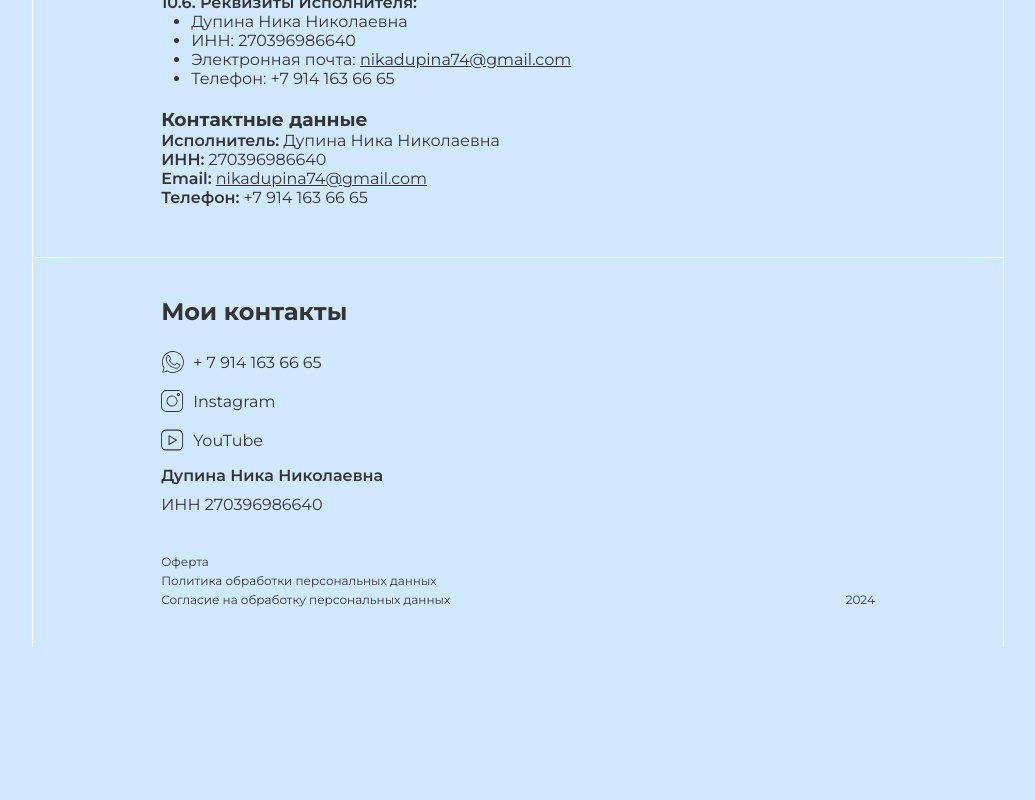
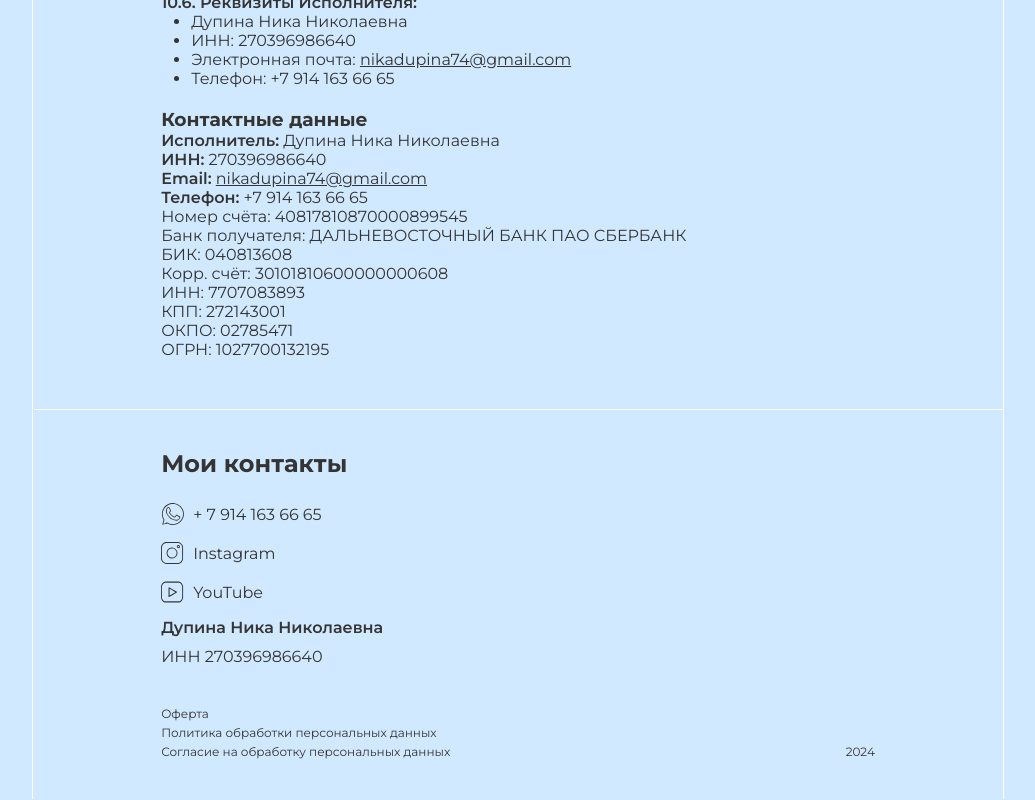
Before and after one commit to pavloging/nikassdgym, a React (Vite) app in the folder client/: page /offerta in a window 1280 px wide. Shown: the part 4601-5401 px from the top of the page, without its empty margins (122-1157 px from the left). Before the commit the page ends 5249 px from the top, so only its background shows below. Built offline with nearby package versions, Linux system fonts and the light colour scheme.

Commit message:
Update Offerta.tsx

```diff
--- a/client/src/pages/Offerta.tsx
+++ b/client/src/pages/Offerta.tsx
@@ -116,6 +116,15 @@ const Offerta: FC = () => {
             <p><b>ИНН:</b> 270396986640</p>
             <p><b>Email:</b> <a href="mailto:nikadupina74@gmail.com">nikadupina74@gmail.com</a></p>
             <p><b>Телефон:</b> +7 914 163 66 65</p>
+
+            <p>Номер счёта: 40817810870000899545</p>
+            <p>Банк получателя: ДАЛЬНЕВОСТОЧНЫЙ БАНК ПАО СБЕРБАНК</p>
+            <p>БИК: 040813608</p>
+            <p>Корр. счёт: 30101810600000000608</p>
+            <p>ИНН: 7707083893</p>
+            <p>КПП: 272143001</p>
+            <p>ОКПО: 02785471</p>
+            <p>ОГРН: 1027700132195</p>
         </ContentContainer>
     );
 };
```
